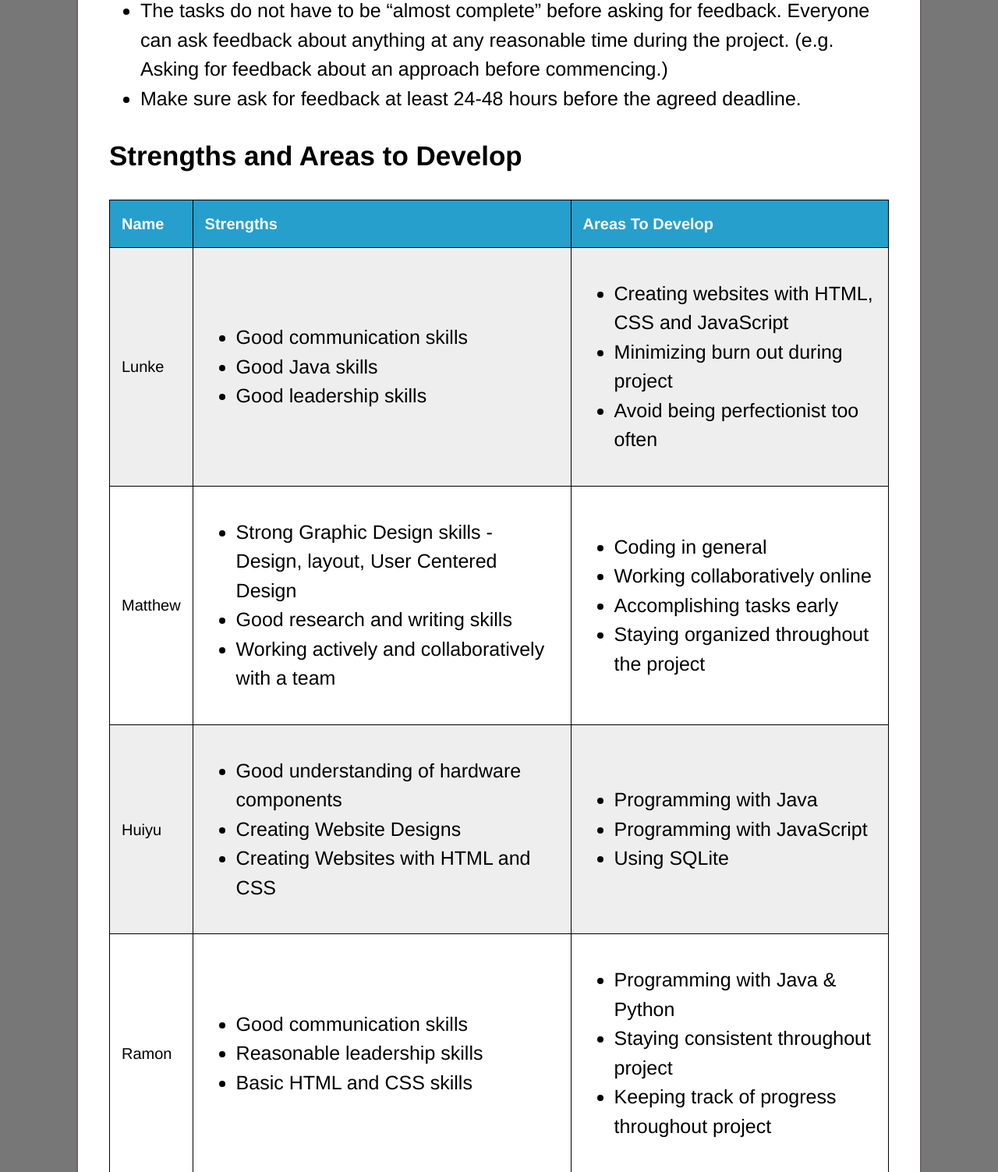
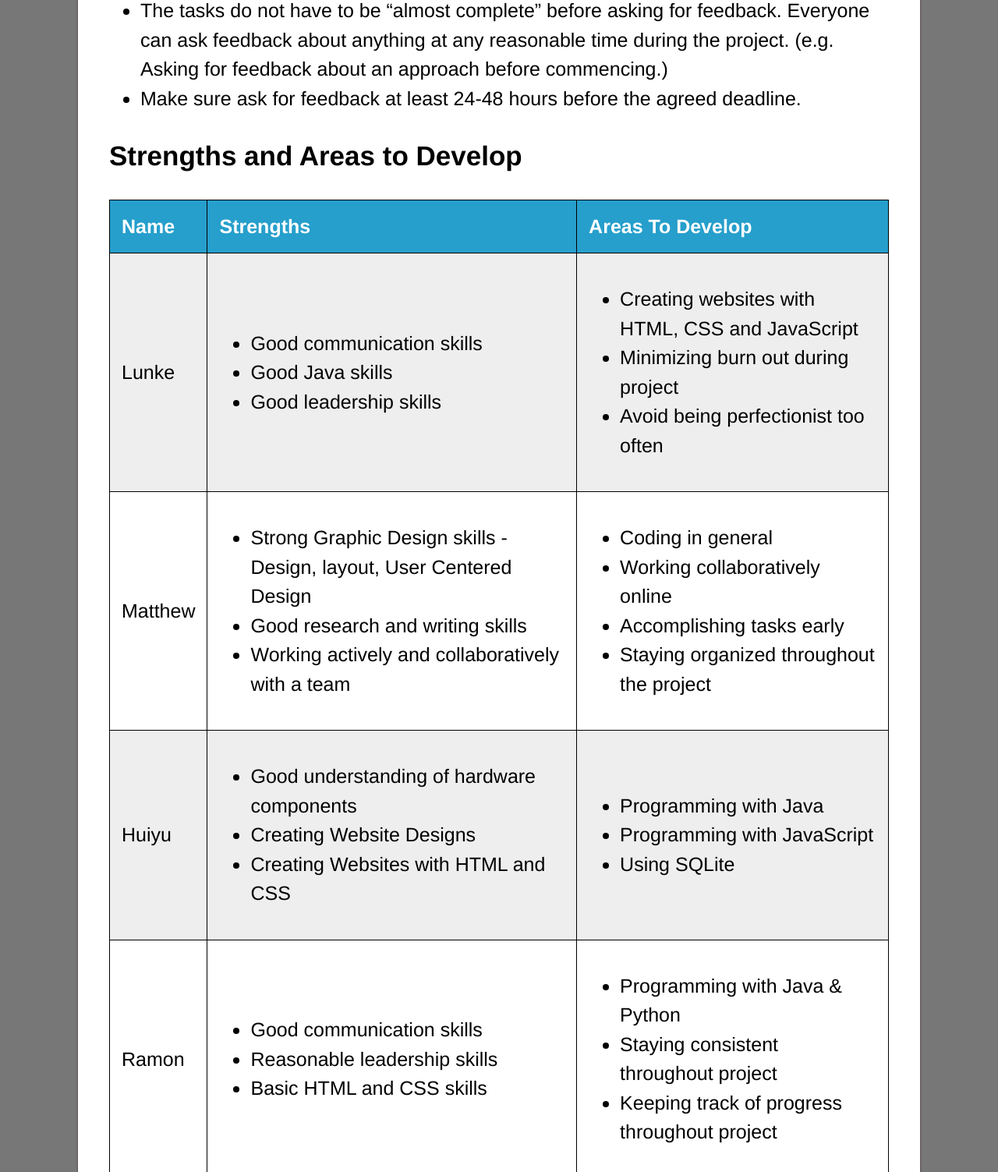
Before and after one commit to Alpha-Zett/Alpha-Zett.github.io, a PHP site: page /pageD.html in a window 1280 px wide. Shown: the part 2753-4256 px from the top of the page at 78% size. Run offline with PHP 8.4, Linux system fonts and the light colour scheme.

Commit message:
Update styles.css

```diff
--- a/AssignmentPart1/newWebsite/assets/styles.css
+++ b/AssignmentPart1/newWebsite/assets/styles.css
@@ -85,6 +85,7 @@
 th, td {
   padding: 15px;
   text-align: left;
+  font-size: 25px;
 }
 #t01 tr:nth-child(even) {
   background-color: #eee;
```
